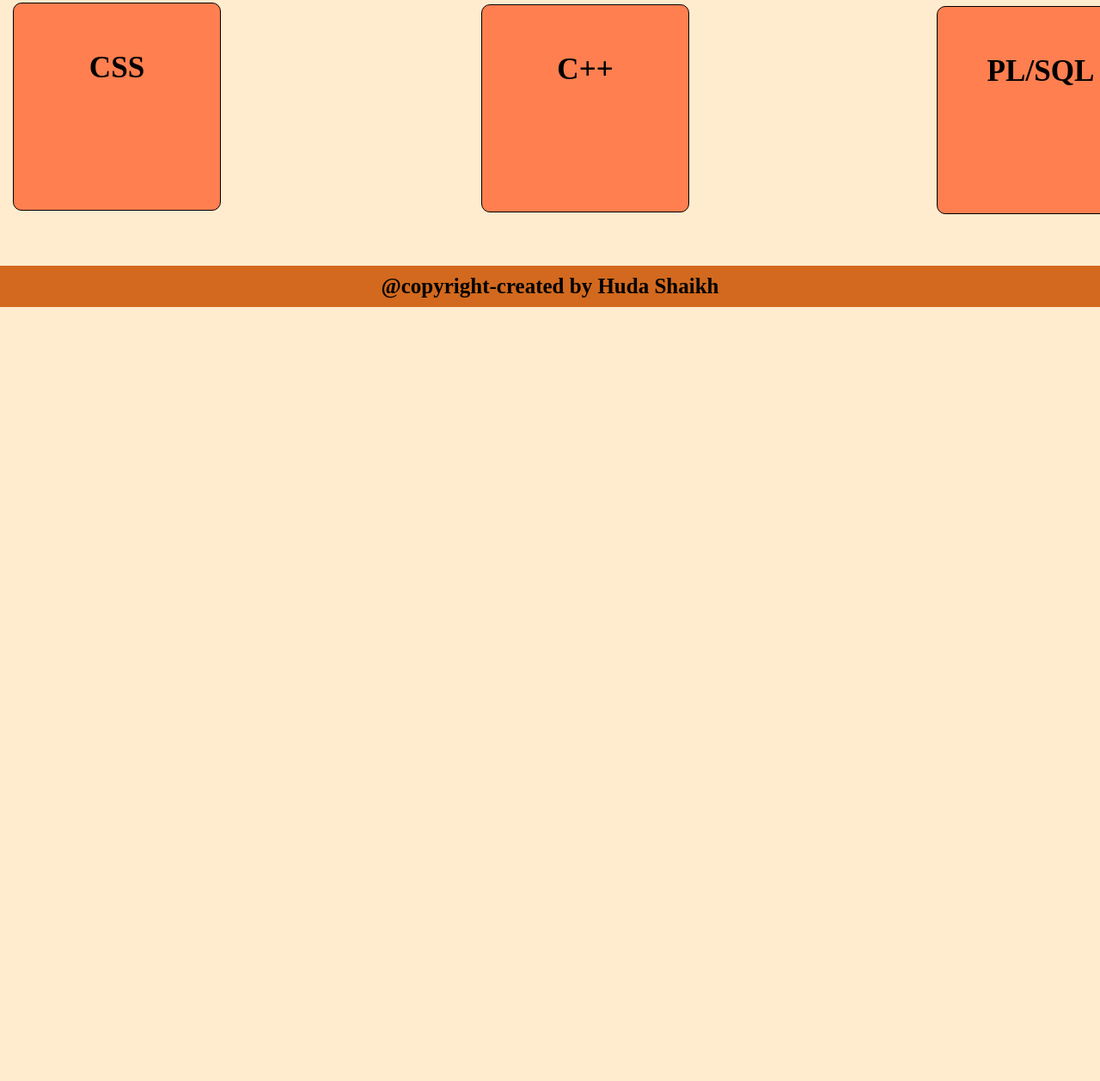
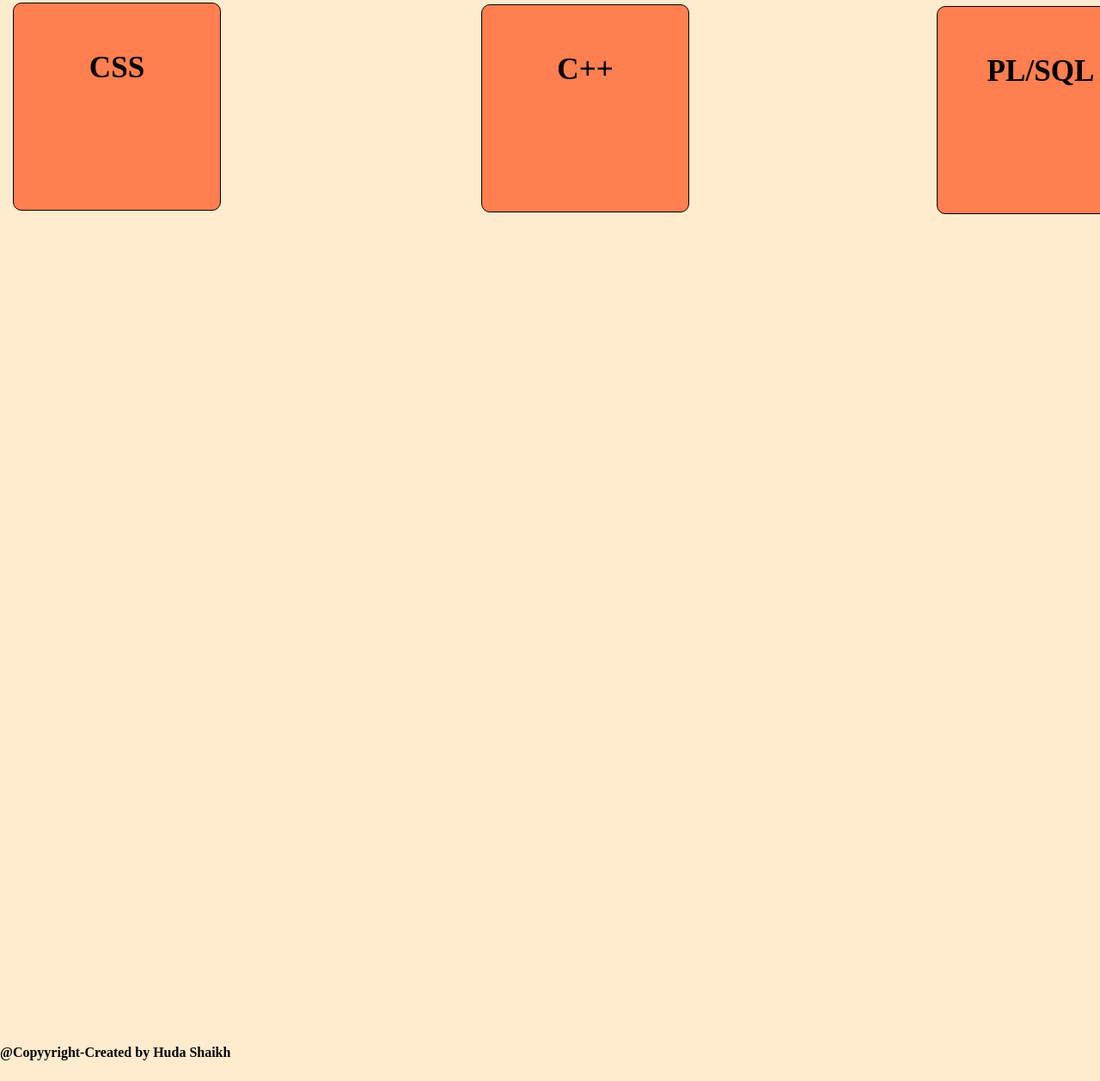
Before and after one commit to hudaphelix/portfolio, a plain HTML site: page port/html.html in a window 1280 px wide. Shown: the part 1990-3247 px from the top of the page at 86% size. Drawn offline with Linux system fonts and the light colour scheme.

Commit message:
index.html

```diff
--- a/port/html.html
+++ b/port/html.html
@@ -57,8 +57,7 @@
 
             </div>
         </div>
-        <div class="last"><b>@copyright-created by Huda Shaikh</b></div>
-
         </main>
+    <footer><p><b>@Copyyright-Created by Huda Shaikh</b></p></footer
     </body>
     </html>
```
